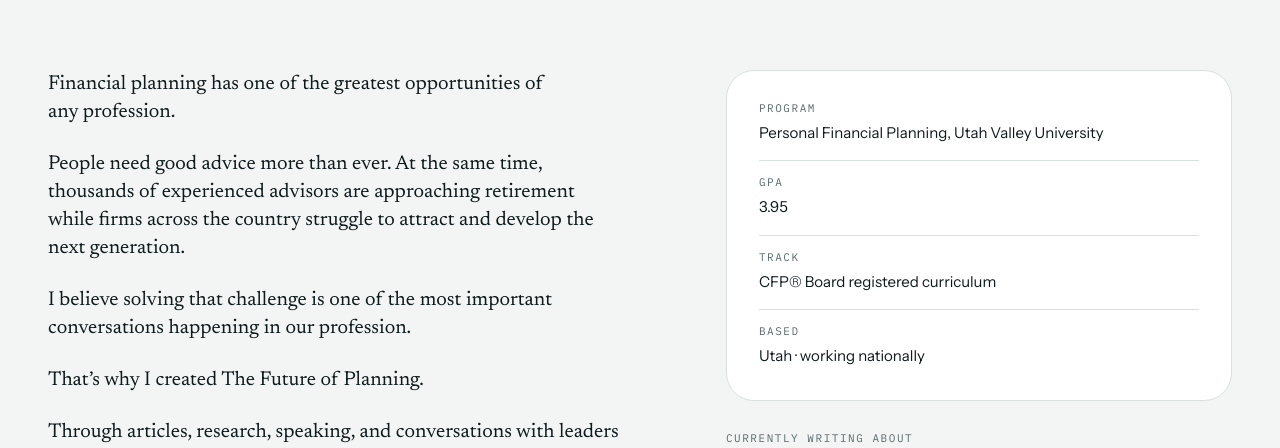
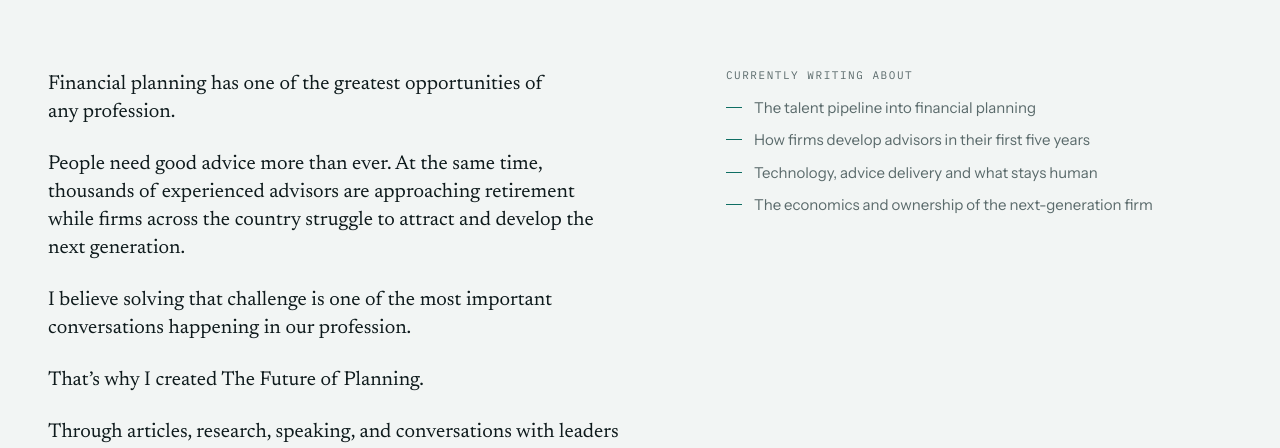
Before and after one commit to thefutureofplanning/The-Future-of-Planning, a Next.js app: page /about in a window 1280 px wide. Shown: the part 498-946 px from the top of the page. Built offline with nearby package versions, Linux system fonts and the light colour scheme; no server answers.

Commit message:
Remove credentials table from About page

```diff
--- a/src/app/about/page.tsx
+++ b/src/app/about/page.tsx
@@ -3,7 +3,7 @@ import { ButtonLink } from '@/components/ui/Button'
 import { Container } from '@/components/ui/Container'
 import { PageHeader, Section, SectionHeading } from '@/components/ui/Section'
 import { Reveal } from '@/components/ui/Reveal'
-import { bio, credentials, mission, why } from '@/lib/content/profile'
+import { bio, mission, why } from '@/lib/content/profile'
 import { siteConfig } from '@/lib/site'
 
 export const metadata: Metadata = {
@@ -32,16 +32,7 @@ export default function AboutPage() {
           </Reveal>
 
           <Reveal delay={120}>
-            <dl className="rounded-panel border border-rule bg-surface p-8">
-              {credentials.map((item) => (
-                <div key={item.label} className="border-b border-rule py-4 first:pt-0 last:border-0 last:pb-0">
-                  <dt className="tick">{item.label}</dt>
-                  <dd className="mt-2 font-sans text-[0.9375rem] text-ink">{item.value}</dd>
-                </div>
-              ))}
-            </dl>
-
-            <div className="mt-8">
+            <div>
               <p className="tick">Currently writing about</p>
               <ul className="mt-4 space-y-2.5">
                 {bio.focus.map((item) => (
--- a/src/lib/content/profile.ts
+++ b/src/lib/content/profile.ts
@@ -41,10 +41,3 @@ export const why = {
     'Add your "why" here — what got you into financial planning, and why you write about it publicly. Send me the text and I\'ll drop it in.',
   ],
 }
-
-export const credentials = [
-  { label: 'Program', value: 'Personal Financial Planning, Utah Valley University' },
-  { label: 'GPA', value: '3.95' },
-  { label: 'Track', value: 'CFP® Board registered curriculum' },
-  { label: 'Based', value: 'Utah · working nationally' },
-]
```
